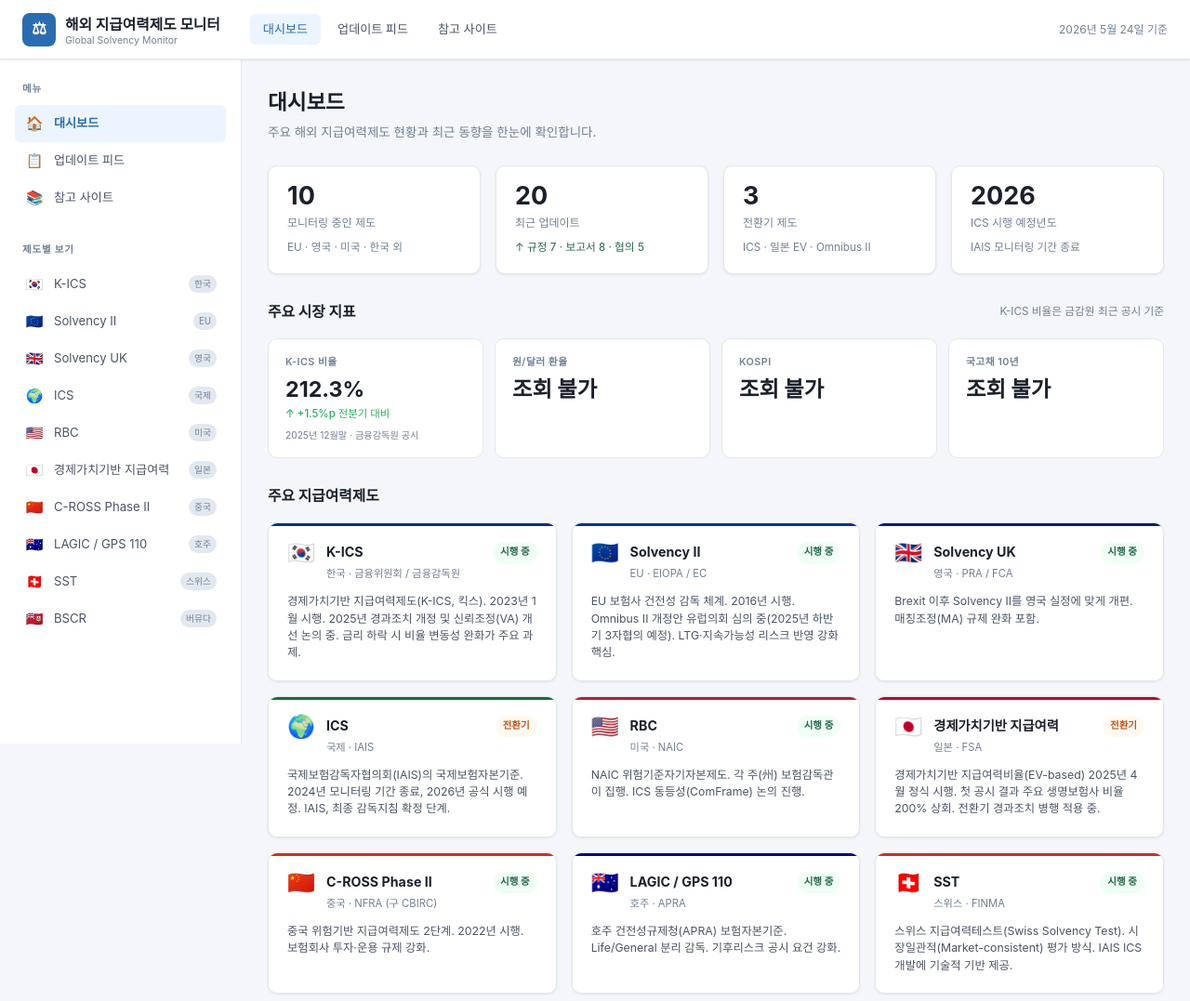
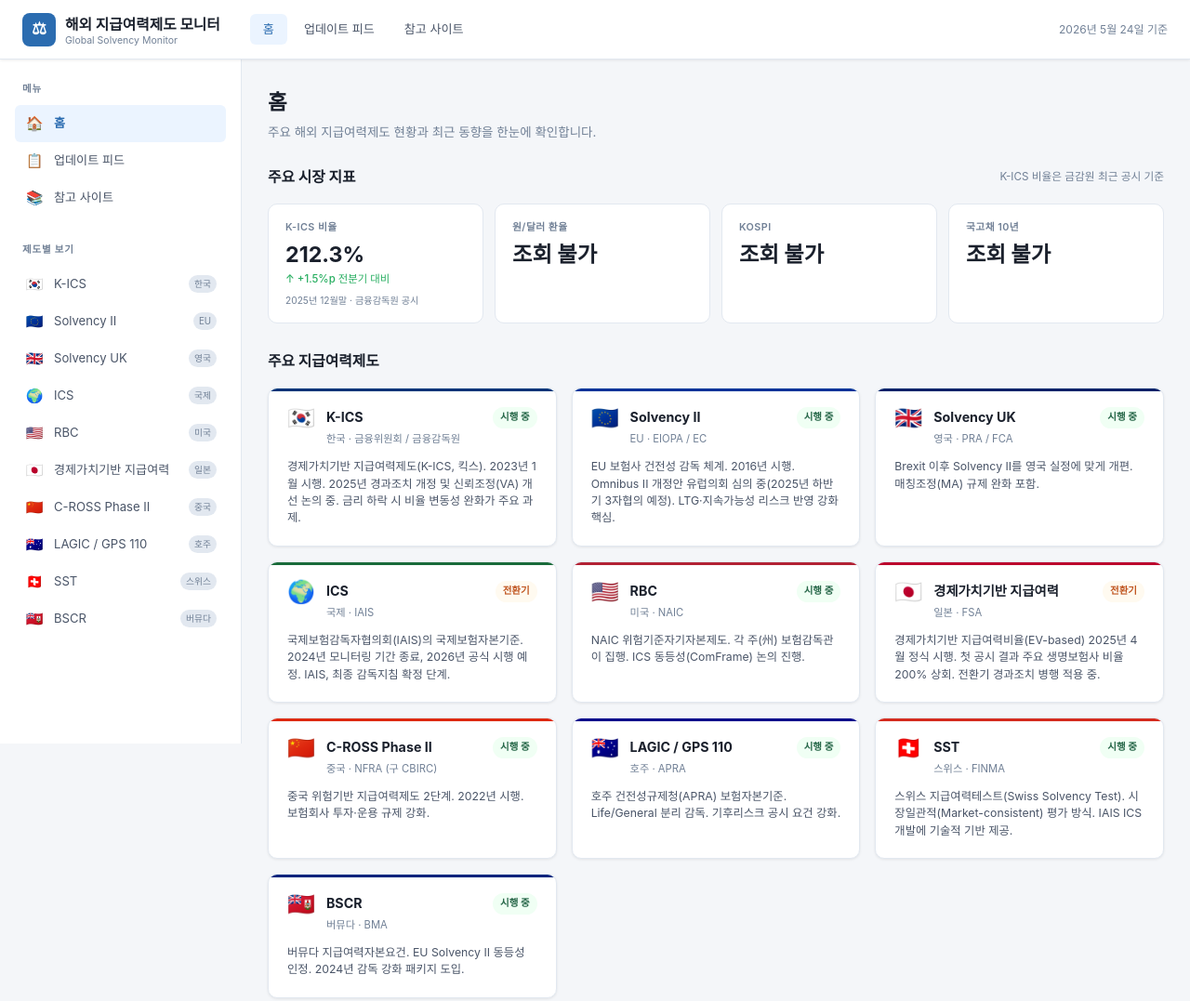
Before and after one commit to gynoh2488-crypto/Solvency-monitor, a plain HTML site: page index.html in a window 1280 px wide. Shown: the top 1077 px of the page at 93% size. Drawn offline with Linux system fonts and the light colour scheme; no server answers.

Commit message:
홈 탭 이름 변경 및 통계 카드 4개 제거
대시보드 → 홈 (헤더 네비, 사이드바, 페이지 제목)
stats-bar 섹션 삭제

Co-Authored-By: Claude Sonnet 4.6 <noreply@anthropic.com>

```diff
--- a/index.html
+++ b/index.html
@@ -19,7 +19,7 @@
     </div>
   </div>
   <nav class="header-nav">
-    <a href="#" class="active" id="nav-dashboard">대시보드</a>
+    <a href="#" class="active" id="nav-dashboard">홈</a>
     <a href="#" id="nav-updates">업데이트 피드</a>
     <a href="#" id="nav-resources">참고 사이트</a>
   </nav>
@@ -37,7 +37,7 @@
       <h3>메뉴</h3>
       <div class="sidebar-item active" data-page="dashboard" onclick="showPage('dashboard')">
         <span class="flag">🏠</span>
-        <span class="name">대시보드</span>
+        <span class="name">홈</span>
       </div>
       <div class="sidebar-item" data-page="updates" onclick="showPage('updates')">
         <span class="flag">📋</span>
@@ -60,32 +60,8 @@
     <!-- ── Dashboard Page ──────────────────────────── -->
     <div class="page active" id="page-dashboard">
       <div class="section-header">
-        <h1>대시보드</h1>
+        <h1>홈</h1>
         <p>주요 해외 지급여력제도 현황과 최근 동향을 한눈에 확인합니다.</p>
-      </div>
-
-      <!-- Stats -->
-      <div class="stats-bar">
-        <div class="stat-card">
-          <div class="stat-value">10</div>
-          <div class="stat-label">모니터링 중인 제도</div>
-          <div class="stat-change neutral">EU · 영국 · 미국 · 한국 외</div>
-        </div>
-        <div class="stat-card">
-          <div class="stat-value">20</div>
-          <div class="stat-label">최근 업데이트</div>
-          <div class="stat-change up">↑ 규정 7 · 보고서 8 · 협의 5</div>
-        </div>
-        <div class="stat-card">
-          <div class="stat-value">3</div>
-          <div class="stat-label">전환기 제도</div>
-          <div class="stat-change neutral">ICS · 일본 EV · Omnibus II</div>
-        </div>
-        <div class="stat-card">
-          <div class="stat-value">2026</div>
-          <div class="stat-label">ICS 시행 예정년도</div>
-          <div class="stat-change neutral">IAIS 모니터링 기간 종료</div>
-        </div>
       </div>
 
       <!-- Market Indicators -->
```
